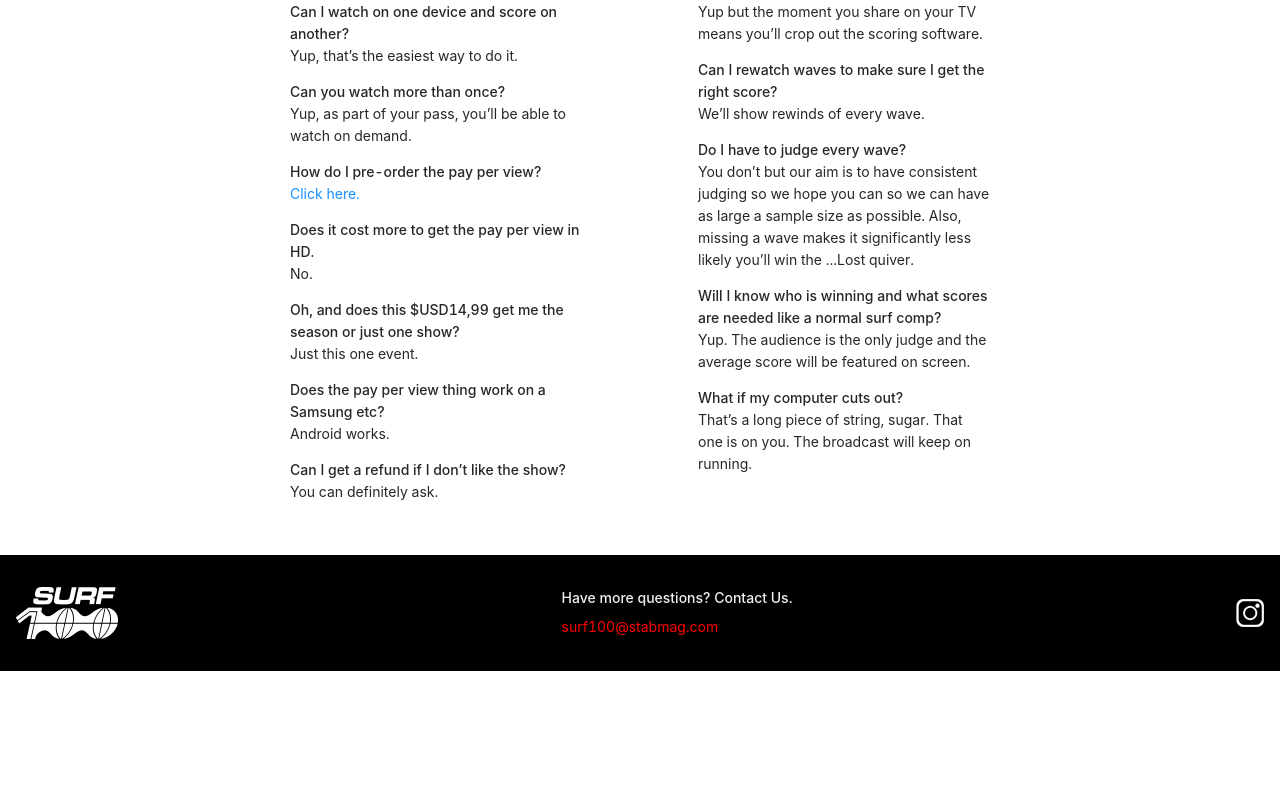
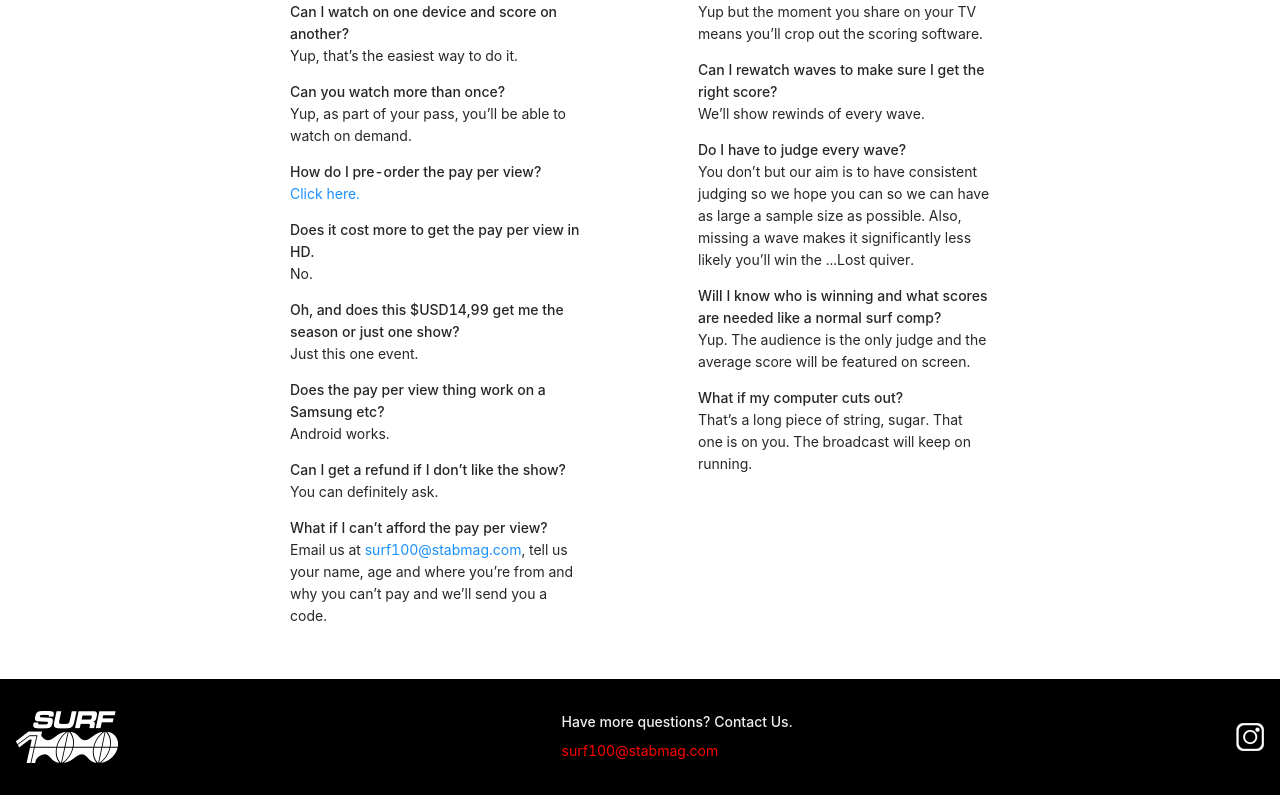
Before and after one commit to boothaw/testing, a React (Create React App) app: page / in a window 1280 px wide. Shown: the part 3461-4256 px from the top of the page. Before the commit the page ends 4132 px from the top, so only its background shows below. Built offline with nearby package versions, Linux system fonts and the light colour scheme.

Commit message:
added email cod faq

```diff
--- a/src/pages/splash/index.js
+++ b/src/pages/splash/index.js
@@ -269,6 +269,10 @@ const SplashPage = () => {
 
             <h4>Can I get a refund if I don’t like the show?</h4>
             <p>You can definitely ask.</p>
+            <h4>What if I can’t afford the pay per view?</h4>
+            <p>
+              Email us at  <a href="mailto: surf100@stabmag.com">surf100@stabmag.com</a>, tell us your name, age and where you’re from and why you can’t pay and we’ll send you a code.
+            </p>
           </ColumnOne>
           <ColumnTwo>
             <h4>Does Dane Reynolds judge?</h4>
```
